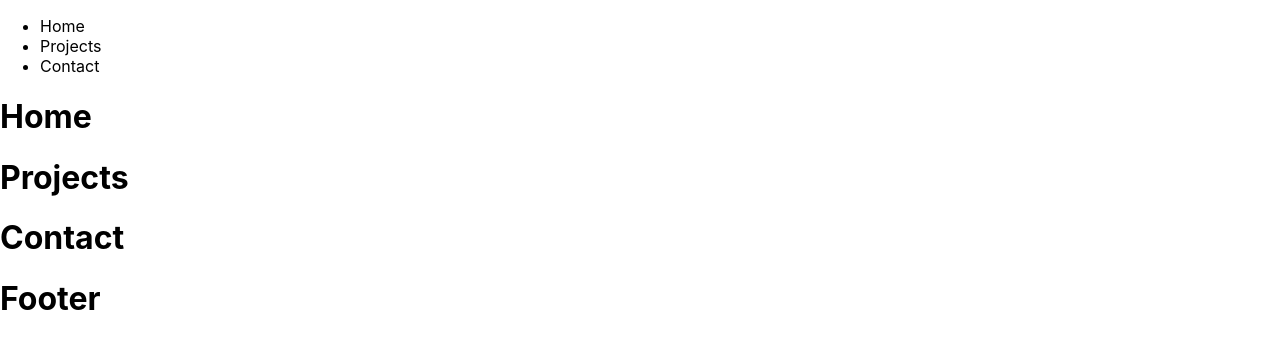
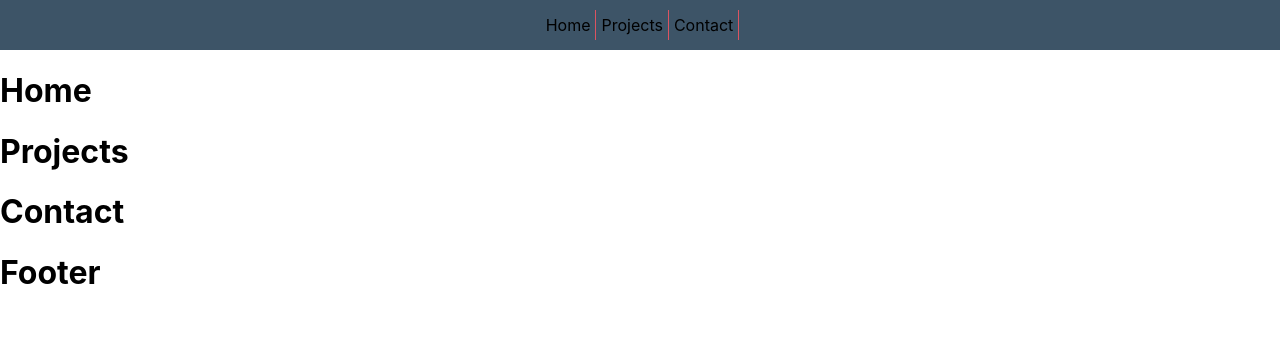
Before and after one commit to GuilhermeDeOliveiraAmorim/portfolio, a React (Create React App) app: page / in a window 1280 px wide. Shown: the top 348 px of the page. Built offline with nearby package versions, Linux system fonts and the light colour scheme.

Commit message:
feat: variables color

```diff
--- a/src/components/menu/Menu.module.scss
+++ b/src/components/menu/Menu.module.scss
@@ -1,3 +1,21 @@
-.menu {
+.nav {
+    &__ul {
+        display: flex;
+        align-items: center;
+        justify-content: center;
 
+        list-style-type: none;
+
+        margin: 0;
+        padding: 10px;
+
+        overflow: hidden;
+
+        background-color: #3D5467;
+    }
+    &__li {
+        float: left;
+        border-right:1px solid #db5461;
+        padding: 5px;
+    }
 }
--- a/src/components/menu/index.tsx
+++ b/src/components/menu/index.tsx
@@ -1,14 +1,16 @@
+import StyleMenu from './Menu.module.scss';
+
 export default function Menu() {
     return (
-        <nav>
-            <ul>
-                <li>
+        <nav className={StyleMenu.nav}>
+            <ul className={StyleMenu.nav__ul}>
+                <li className={StyleMenu.nav__li}>
                     Home
                 </li>
-                <li>
+                <li className={StyleMenu.nav__li}>
                     Projects
                 </li>
-                <li>
+                <li className={StyleMenu.nav__li}>
                     Contact
                 </li>
             </ul>
--- /dev/null
+++ b/src/style/_variables.scss
@@ -0,0 +1,5 @@
+$indian_red: #db5461;
+$dim_gray: #686963;
+$morning_blue: #8aa29e;
+$black_coral: #3d5467;
+$cultured: #f1edee;
```
